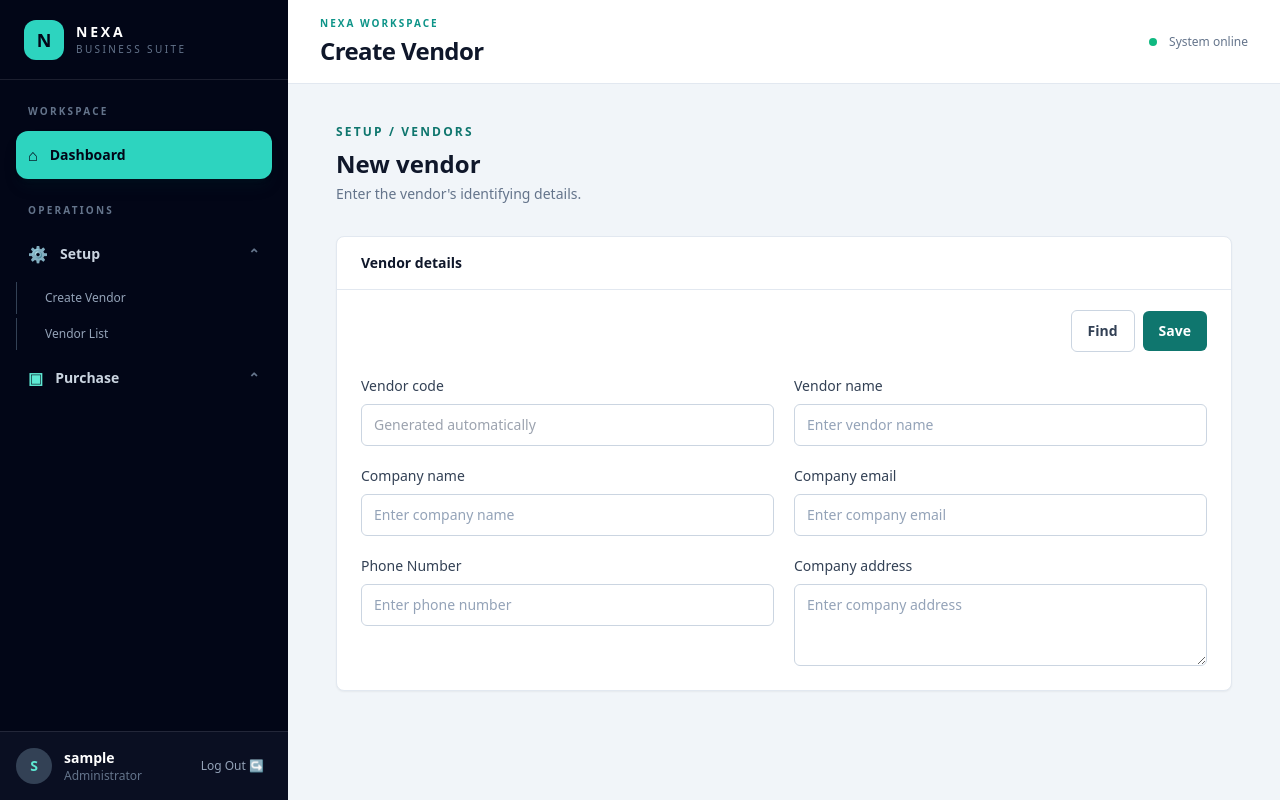
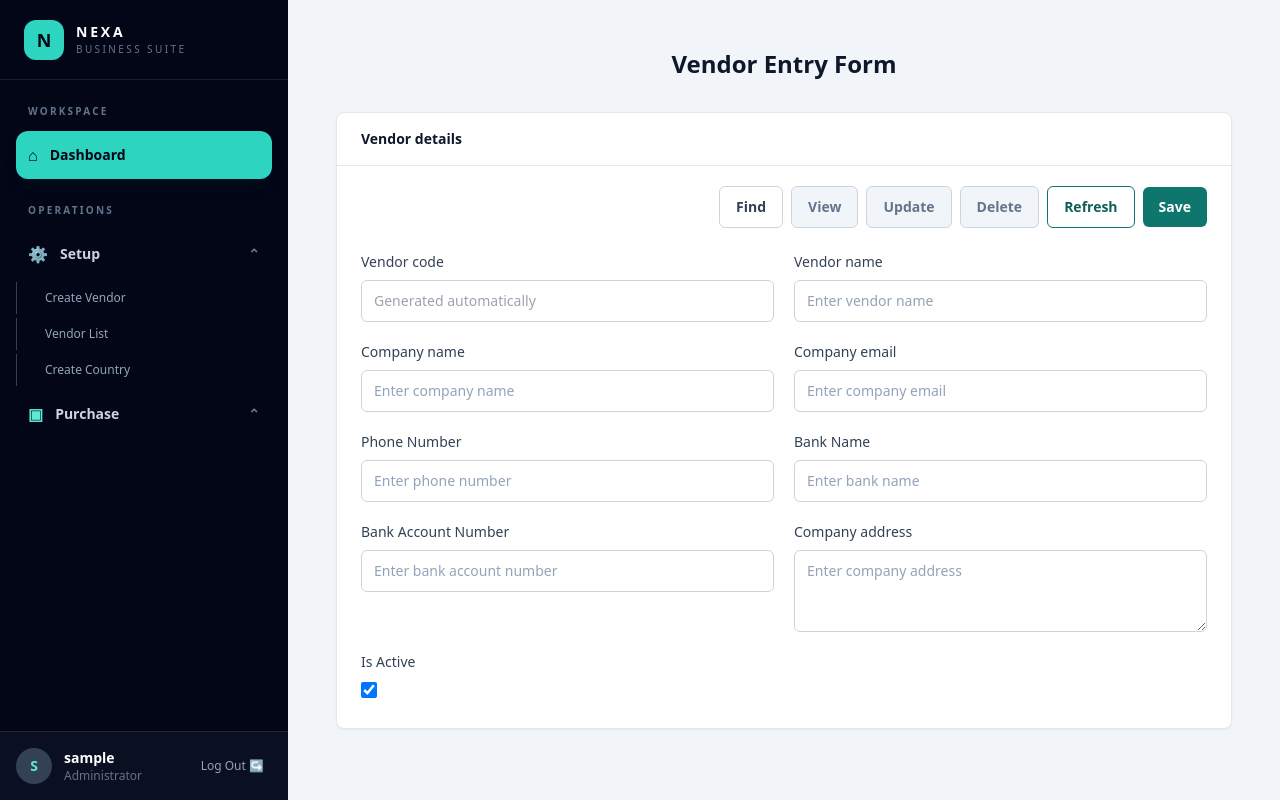
Before and after one commit to officermdm-spec/sap_business_one, a Django app: page /setup/create_vendor/ in a window 1280 px wide. Run offline with Django 5.2, Linux system fonts and the light colour scheme; the visitor is signed in with stand-in values (Sample User, id 1); parts of the project's set-up code (start-up, migrations or seed data) failed here and were passed over; some libraries are stand-ins or nearby versions.

Commit message:
setup update

```diff
--- a/setup/forms.py
+++ b/setup/forms.py
@@ -1,12 +1,12 @@
 from django import forms
 
-from .models import Vendor
+from .models import Vendor,Country
 
 
 class VendorForm(forms.ModelForm):
     class Meta:
         model = Vendor
-        fields = ["vendor_name", "company_name", "company_email", "phone_number", "company_address"]
+        fields = ["vendor_name", "company_name", "company_email", "phone_number", "bank_name", "bank_account_number", "company_address", "is_active"]
         widgets = {
             "vendor_name": forms.TextInput(
                 attrs={
@@ -29,6 +29,18 @@ class VendorForm(forms.ModelForm):
                     "placeholder": "Enter company email",
                 }
             ),
+            "bank_name": forms.TextInput(
+                attrs={
+                    "class": "block w-full rounded-md border border-slate-300 px-3 py-2.5 text-sm text-slate-900 outline-none transition placeholder:text-slate-400 focus:border-teal-600 focus:ring-2 focus:ring-teal-600/20",
+                    "placeholder": "Enter bank name",
+                }
+            ),
+            "bank_account_number": forms.TextInput(
+                attrs={
+                    "class": "block w-full rounded-md border border-slate-300 px-3 py-2.5 text-sm text-slate-900 outline-none transition placeholder:text-slate-400 focus:border-teal-600 focus:ring-2 focus:ring-teal-600/20",
+                    "placeholder": "Enter bank account number",
+                }
+            ),
             "company_address": forms.Textarea(
                 attrs={
                     "class": "block w-full rounded-md border border-slate-300 px-3 py-2.5 text-sm text-slate-900 outline-none transition placeholder:text-slate-400 focus:border-teal-600 focus:ring-2 focus:ring-teal-600/20",
@@ -43,4 +55,28 @@ class VendorForm(forms.ModelForm):
                     "placeholder": "Enter phone number",
                 }
             ),
+            "is_active": forms.CheckboxInput(
+                attrs={
+                    "class": "h-4 w-4 rounded border-slate-300 text-teal-600 focus:ring-teal-600",
+                }
+            ),
         }
+
+        # Create Country form
+class CountryForm(forms.ModelForm):
+    class Meta:
+        model = Country
+        fields = ['country_code', 'country_name', 'is_active']
+        widgets = {
+            'country_code': forms.TextInput(attrs={
+                'class': 'w-full rounded-md border border-slate-300 px-3 py-2 text-slate-800 focus:border-teal-600 focus:outline-none focus:ring-1 focus:ring-teal-600',
+                'placeholder': 'Enter country code'
+            }),
+            'country_name': forms.TextInput(attrs={
+                'class': 'w-full rounded-md border border-slate-300 px-3 py-2 text-slate-800 focus:border-teal-600 focus:outline-none focus:ring-1 focus:ring-teal-600',
+                'placeholder': 'Enter country name'
+            }),
+            'is_active': forms.CheckboxInput(attrs={
+                'class': 'h-4 w-4 rounded border-slate-300 text-teal-700 focus:ring-teal-600'
+            }),
+        }
--- a/setup/templates/setup/create_vendor.html
+++ b/setup/templates/setup/create_vendor.html
@@ -1,15 +1,8 @@
 {% extends "base.html" %}
-
-{% block title %}Create Vendor | Nexa ERP{% endblock %}
-
-{% block header_title %}Create Vendor{% endblock %}
-
 {% block content %}
 <div class="mx-auto max-w-4xl">
 	<div class="mb-8">
-		<p class="text-xs font-semibold uppercase tracking-[0.18em] text-teal-700">Setup / Vendors</p>
-		<h2 class="mt-2 text-2xl font-bold text-slate-900">New vendor</h2>
-		<p class="mt-1 text-sm text-slate-500">Enter the vendor's identifying details.</p>
+		<h2 class="mt-2 text-2xl font-bold text-slate-900 text-center">Vendor Entry Form</h2>
 	</div>
 
 	<form method="post" class="overflow-hidden rounded-lg border border-slate-200 bg-white shadow-sm">
@@ -30,9 +23,13 @@
 			<button type="submit" name="action" value="find" formnovalidate class="rounded-md border border-slate-300 bg-white px-4 py-2.5 text-sm font-semibold text-slate-700 transition hover:bg-slate-50">Find</button>
 			{% if found_vendor %}
 				<a href="{% url 'vendor_detail' found_vendor.pk %}" class="rounded-md border border-slate-300 bg-white px-4 py-2.5 text-sm font-semibold text-slate-700 transition hover:bg-slate-50">View</a>
-				<button type="submit" name="action" value="update" class="rounded-md border border-teal-700 bg-white px-4 py-2.5 text-sm font-semibold text-teal-800 transition hover:bg-teal-50">Update</button>
-				<button type="submit" name="action" value="delete" onclick="return confirm('Delete this vendor?')" class="rounded-md border border-red-300 bg-white px-4 py-2.5 text-sm font-semibold text-red-700 transition hover:bg-red-50">Delete</button>
 			{% endif %}
+			{% if not found_vendor %}
+				<button type="button" disabled class="cursor-not-allowed rounded-md border border-slate-300 bg-slate-100 px-4 py-2.5 text-sm font-semibold text-slate-500">View</button>
+			{% endif %}
+			<button type="submit" name="action" value="update" {% if not found_vendor %}disabled{% endif %} class="rounded-md border border-teal-700 bg-white px-4 py-2.5 text-sm font-semibold text-teal-800 transition hover:bg-teal-50 disabled:cursor-not-allowed disabled:border-slate-300 disabled:bg-slate-100 disabled:text-slate-500">Update</button>
+			<button type="submit" name="action" value="delete" onclick="return confirm('Delete this vendor?')" {% if not found_vendor %}disabled{% endif %} class="rounded-md border border-red-300 bg-white px-4 py-2.5 text-sm font-semibold text-red-700 transition hover:bg-red-50 disabled:cursor-not-allowed disabled:border-slate-300 disabled:bg-slate-100 disabled:text-slate-500">Delete</button>
+			<button type="reset" name="reset" value="reset" class="rounded-md border border-teal-700 bg-white px-4 py-2.5 text-sm font-semibold text-teal-800 transition hover:bg-teal-50 disabled:cursor-not-allowed disabled:border-slate-300 disabled:bg-slate-100 disabled:text-slate-500">Refresh</button>
 			<button type="submit" name="action" value="save" class="rounded-md bg-teal-700 px-4 py-2.5 text-sm font-semibold text-white transition hover:bg-teal-800 focus:outline-none focus:ring-2 focus:ring-teal-600 focus:ring-offset-2">Save</button>
 		</div>
 
@@ -74,9 +71,30 @@
 				{% endfor %}
 			</div>
 			<div>
+				<label for="{{ form.bank_name.id_for_label }}" class="mb-2 block text-sm font-medium text-slate-700">Bank Name</label>
+				{{ form.bank_name }}
+				{% for error in form.bank_name.errors %}
+					<p class="mt-1 text-sm text-red-700">{{ error }}</p>
+				{% endfor %}
+			</div>
+			<div>
+				<label for="{{ form.bank_account_number.id_for_label }}" class="mb-2 block text-sm font-medium text-slate-700">Bank Account Number</label>
+				{{ form.bank_account_number }}
+				{% for error in form.bank_account_number.errors %}
+					<p class="mt-1 text-sm text-red-700">{{ error }}</p>
+				{% endfor %}
+			</div>
+			<div>
 				<label for="{{ form.company_address.id_for_label }}" class="mb-2 block text-sm font-medium text-slate-700">Company address</label>
 				{{ form.company_address }}
 				{% for error in form.company_address.errors %}
+					<p class="mt-1 text-sm text-red-700">{{ error }}</p>
+				{% endfor %}
+			</div>
+			<div>
+				<label for="{{ form.is_active.id_for_label }}" class="mb-2 block text-sm font-medium text-slate-700">Is Active</label>
+				{{ form.is_active }}
+				{% for error in form.is_active.errors %}
 					<p class="mt-1 text-sm text-red-700">{{ error }}</p>
 				{% endfor %}
 			</div>
--- a/setup/templates/setup/vendor_detail.html
+++ b/setup/templates/setup/vendor_detail.html
@@ -17,6 +17,8 @@
                 <tr><th>Company Name</th><td>{{ vendor.company_name }}</td></tr>
                 <tr><th>Company Email</th><td>{{ vendor.company_email }}</td></tr>
                 <tr><th>Phone Number</th><td>{{ vendor.phone_number }}</td></tr>
+                <tr><th>Bank Name</th><td>{{ vendor.bank_name }}</td></tr>
+                <tr><th>Bank Account Number</th><td>{{ vendor.bank_account_number }}</td></tr>
                 <tr><th>Company Address</th><td>{{ vendor.company_address }}</td></tr>
                 <tr><th>Created At</th><td>{{ vendor.created_at|date:"d M Y, h:i A" }}</td></tr>
                 <tr><th>Created By</th><td>{{ vendor.created_by.get_full_name|default:vendor.created_by.username }}</td></tr>
--- a/setup/urls.py
+++ b/setup/urls.py
@@ -5,4 +5,5 @@ urlpatterns = [
     path('create_vendor/', views.create_vendor, name='create_vendor'),
     path('vendor_list/', views.vendor_list, name='vendor_list'),
     path('vendor/<int:pk>/', views.vendor_detail, name='vendor_detail'),
+    path('create_country/', views.create_country, name='create_country')
 ]
--- a/setup/views.py
+++ b/setup/views.py
@@ -1,5 +1,5 @@
 from django.contrib import messages
-from .forms import VendorForm
+from .forms import CountryForm, VendorForm
 from django.shortcuts import render, redirect, get_object_or_404
 from django.contrib.auth.decorators import login_required
 from .models import Vendor
@@ -83,3 +83,17 @@ def vendor_detail(request, pk):
         'setup/vendor_detail.html',
         {'title': 'Vendor Details', 'module': 'Setup', 'vendor': vendor},
     )
+
+# Create Country
+@login_required
+def create_country(request):
+    form = CountryForm(request.POST or None)
+    if request.method == 'POST' and form.is_valid():
+        form.save()
+        return redirect('create_country')
+
+    return render(
+        request,
+        'setup/create_country.html',
+        {'form': form},
+        )
--- a/templates/base.html
+++ b/templates/base.html
@@ -40,6 +40,10 @@
                         <div class="mt-1 space-y-1 border-l border-slate-700 pl-4">
                             <a href="{% url 'vendor_list' %}" class="block rounded-lg px-3 py-2 text-xs text-slate-400 transition hover:bg-white/5 hover:text-white">Vendor List</a>
                         </div>
+                        {% comment %} Create Country {% endcomment %}
+                        <div class="mt-1 space-y-1 border-l border-slate-700 pl-4">
+                            <a href="{% url 'create_country' %}" class="block rounded-lg px-3 py-2 text-xs text-slate-400 transition hover:bg-white/5 hover:text-white">Create Country</a>
+                        </div>
                     </details>
 
                     <details class="group mt-1" open>
@@ -67,17 +71,6 @@
         </aside>
 
         <main class="min-w-0 flex-1 lg:ml-72">
-            <header class="flex min-h-20 items-center justify-between border-b border-slate-200 bg-white px-5 py-4 sm:px-8">
-                <div>
-                    <p class="text-[10px] font-bold uppercase tracking-[0.2em] text-teal-600">Nexa workspace</p>
-                    <h1 class="mt-1 text-xl font-bold tracking-tight text-slate-900 sm:text-2xl">{% block header_title %}Dashboard{% endblock %}</h1>
-                </div>
-                <div class="hidden items-center gap-3 sm:flex">
-                    <span class="h-2 w-2 rounded-full bg-emerald-500"></span>
-                    <span class="text-xs font-medium text-slate-500">System online</span>
-                </div>
-            </header>
-
             <div class="p-5 sm:p-8 lg:p-10">
                 {% block content %}{% endblock %}
             </div>
```
Also changed, not shown: setup/models.py (+41 -0 lines), setup/templates/setup/create_country.html (added, +45 -0 lines), setup/templates/setup/vendor_list.html (+120 -30 lines), setup/tests.py (+31 -1 lines), setup/migrations/0009_vendor_bank_account_number_vendor_bank_name.py (added), setup/migrations/0010_vendor_is_active.py (added), setup/migrations/0011_country.py (added), setup/migrations/0012_country_country_code.py (added).
